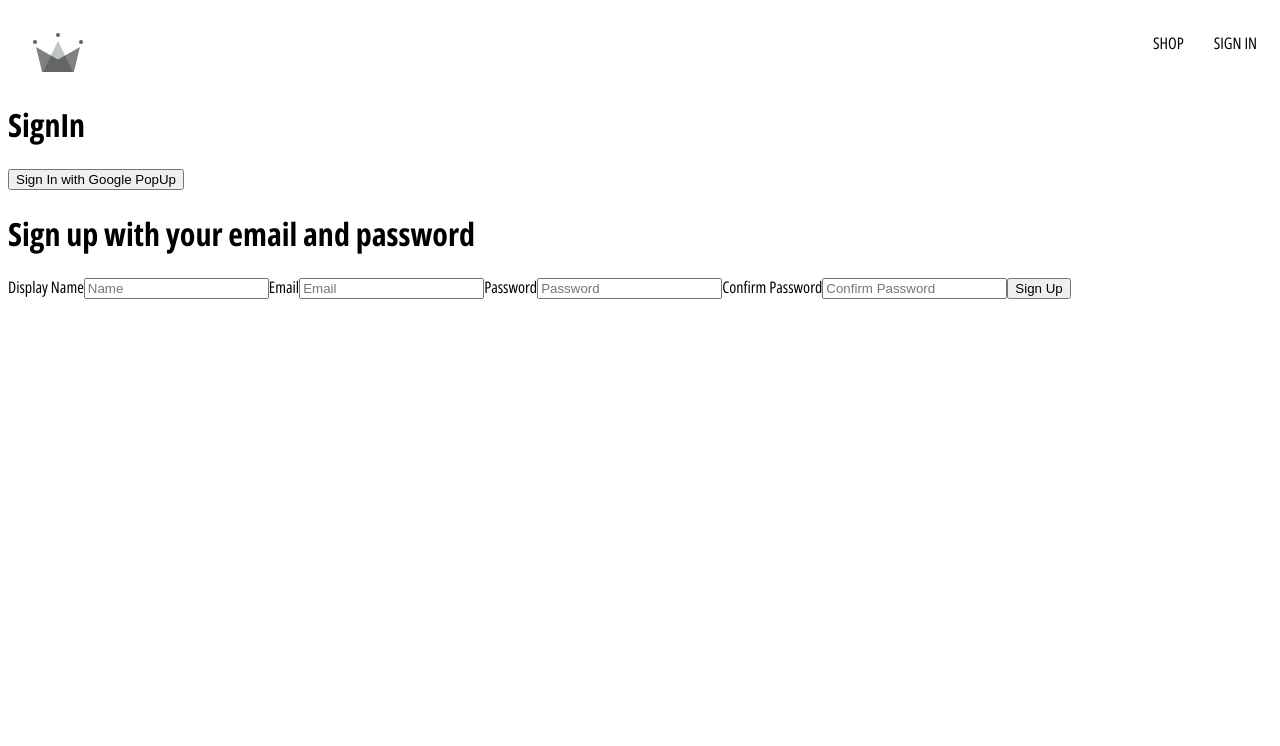
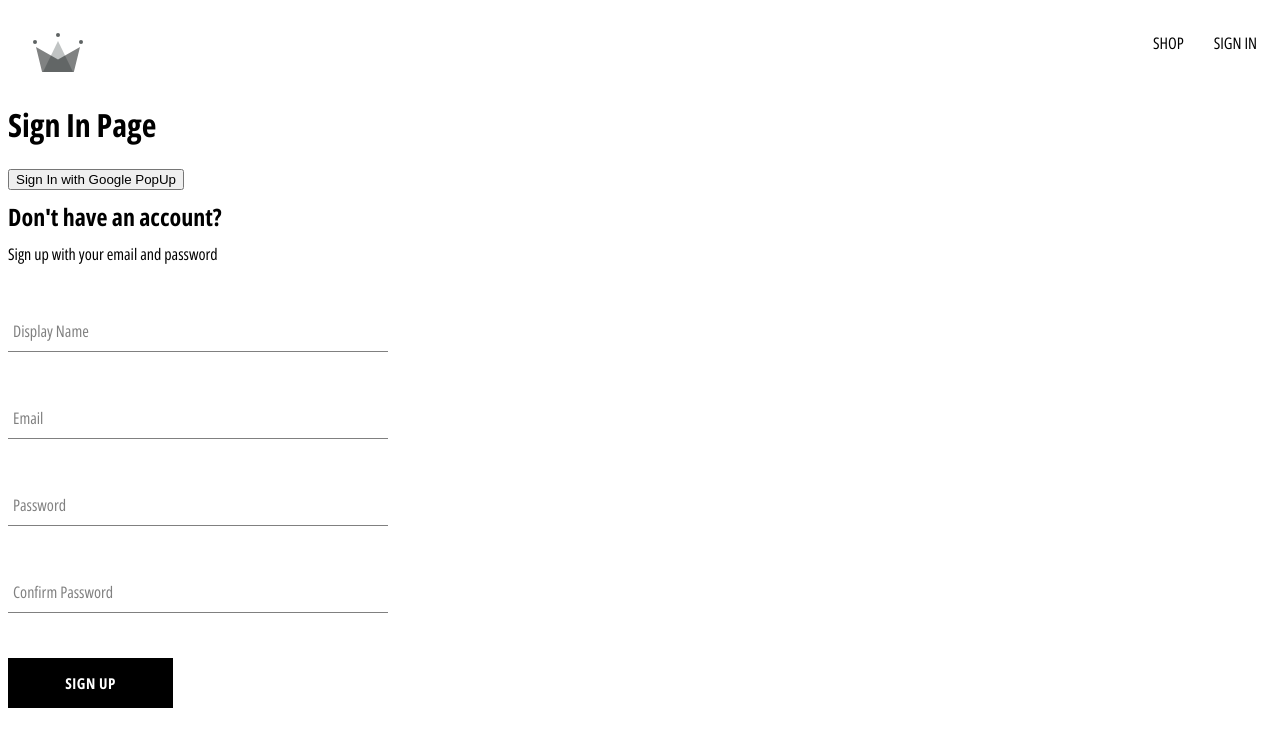
Before and after one commit to Breedlove-Jason/crown-clothing-v2024, a React (Vite) app: page /sign-in in a window 1280 px wide. Shown: the top 746 px of the page. Built offline with nearby package versions, Linux system fonts and the light colour scheme.

Commit message:
Add Button and FormInput components with styles - Added Button component for customizable buttons with different styles based on buttonType prop - Added FormInput component for form input fields with dynamic label behavior based on user input

```diff
--- /dev/null
+++ b/src/components/Button/Button.jsx
@@ -0,0 +1,18 @@
+import './Button.styles.scss';
+
+const BUTTON_TYPE_CLASSES = {
+  google: 'google-sign-in',
+  inverted: 'inverted',
+};
+
+function Button({ children, buttonType, ...otherProps }) {
+  return (
+    <>
+      <button className={`button-container ${BUTTON_TYPE_CLASSES[buttonType]}`}>
+        {children}
+      </button>
+    </>
+  );
+}
+
+export default Button;
--- /dev/null
+++ b/src/components/Button/Button.styles.scss
@@ -0,0 +1,46 @@
+.button-container {
+  min-width: 165px;
+  width: auto;
+  height: 50px;
+  letter-spacing: 0.5px;
+  line-height: 50px;
+  padding: 0 35px 0 35px;
+  font-size: 15px;
+  background-color: black;
+  color: white;
+  text-transform: uppercase;
+  font-family: 'Open Sans Condensed', sans-serif;
+  font-weight: bolder;
+  border: none;
+  cursor: pointer;
+  display: flex;
+  justify-content: center;
+
+  &:hover {
+    background-color: white;
+    color: black;
+    border: 1px solid black;
+  }
+
+  &.google-sign-in {
+    background-color: #4285f4;
+    color: white;
+
+    &:hover {
+      background-color: #357ae8;
+      border: none;
+    }
+  }
+
+  &.inverted {
+    background-color: white;
+    color: black;
+    border: 1px solid black;
+
+    &:hover {
+      background-color: black;
+      color: white;
+      border: none;
+    }
+  }
+}
--- /dev/null
+++ b/src/components/FormInput/FormInput.jsx
@@ -0,0 +1,24 @@
+import PropTypes from 'prop-types';
+import './FormInput.styles.scss';
+
+function FormInput({ label, ...otherProps }) {
+  return (
+    <div className={'group'}>
+      <input className={'form-input'} {...otherProps} />
+      {label && (
+        <label
+          className={`${otherProps.value.length ? 'shrink' : ''} form-input-label`}
+        >
+          {label}
+        </label>
+      )}
+    </div>
+  );
+}
+
+FormInput.propTypes = {
+  label: PropTypes.string.isRequired,
+  otherProps: PropTypes.object,
+};
+
+export default FormInput;
--- /dev/null
+++ b/src/components/FormInput/FormInput.styles.scss
@@ -0,0 +1,54 @@
+$sub-color: grey;
+$main-color: black;
+
+@mixin shrinkLabel {
+  top: -14px;
+  font-size: 12px;
+  color: $main-color;
+}
+
+.group {
+  position: relative;
+  margin: 45px 0;
+
+  .form-input {
+    background: none;
+    background-color: white;
+    color: $sub-color;
+    font-size: 18px;
+    padding: 10px 10px 10px 5px;
+    display: block;
+    width: 100%;
+    border: none;
+    border-radius: 0;
+    border-bottom: 1px solid $sub-color;
+    margin: 25px 0;
+
+    &:focus {
+      outline: none;
+    }
+
+    &:focus ~ .form-input-label {
+      @include shrinkLabel();
+    }
+  }
+
+  input[type='password'] {
+    letter-spacing: 0.3em;
+  }
+
+  .form-input-label {
+    color: $sub-color;
+    font-size: 16px;
+    font-weight: normal;
+    position: absolute;
+    pointer-events: none;
+    left: 5px;
+    top: 10px;
+    transition: 300ms ease all;
+
+    &.shrink {
+      @include shrinkLabel();
+    }
+  }
+}
--- a/src/components/SignUp/SignUp.jsx
+++ b/src/components/SignUp/SignUp.jsx
@@ -3,6 +3,9 @@
   createAuthUserFromEmailAndPassword,
   createUserDocumentFromAuth,
 } from '../../utils/firebase/firebase.utils.js';
+import FormInput from '@components/FormInput/FormInput.jsx';
+import './SignUp.styles.scss';
+import Button from '@components/Button/Button.jsx';
 
 const defaultFormFields = {
   displayName: '',
@@ -42,46 +45,43 @@
   };
 
   return (
-    <div>
-      <h1>Sign up with your email and password</h1>
+    <div className={'sign-up-container'}>
+      <h2>Don't have an account?</h2>
+      <span> Sign up with your email and password</span>
       <form onSubmit={handleSubmit}>
-        <label>Display Name</label>
-        <input
+        <FormInput
+          label={'Display Name'}
           required
           type="text"
-          placeholder="Name"
           onChange={handleChange}
           name={'displayName'}
           value={displayName}
         />
-        <label>Email</label>
-        <input
+        <FormInput
+          label={'Email'}
           required
           type="email"
-          placeholder="Email"
           onChange={handleChange}
           name={'email'}
           value={email}
         />
-        <label>Password</label>
-        <input
+        <FormInput
+          label={'Password'}
           required
           type="password"
-          placeholder="Password"
           onChange={handleChange}
           name={'password'}
           value={password}
         />
-        <label>Confirm Password</label>
-        <input
+        <FormInput
+          label={'Confirm Password'}
           required
           type="password"
-          placeholder="Confirm Password"
           onChange={handleChange}
           name={'confirmPassword'}
           value={confirmPassword}
         />
-        <button type="submit">Sign Up</button>
+        <Button type={'submit'}>Sign Up</Button>
       </form>
     </div>
   );
--- a/src/components/SignUp/SignUp.styles.scss
+++ b/src/components/SignUp/SignUp.styles.scss
@@ -0,0 +1,9 @@
+.sign-up-container {
+  display: flex;
+  flex-direction: column;
+  width: 380px;
+
+  h2 {
+    margin: 10px 0;
+  }
+}
--- a/src/routes/SignIn/SignIn.jsx
+++ b/src/routes/SignIn/SignIn.jsx
@@ -16,7 +16,7 @@
 
   return (
     <div>
-      <h1>SignIn</h1>
+      <h1>Sign In Page</h1>
       <button onClick={logGoogleUser}>Sign In with Google PopUp</button>
       <SignUp />
     </div>
```
